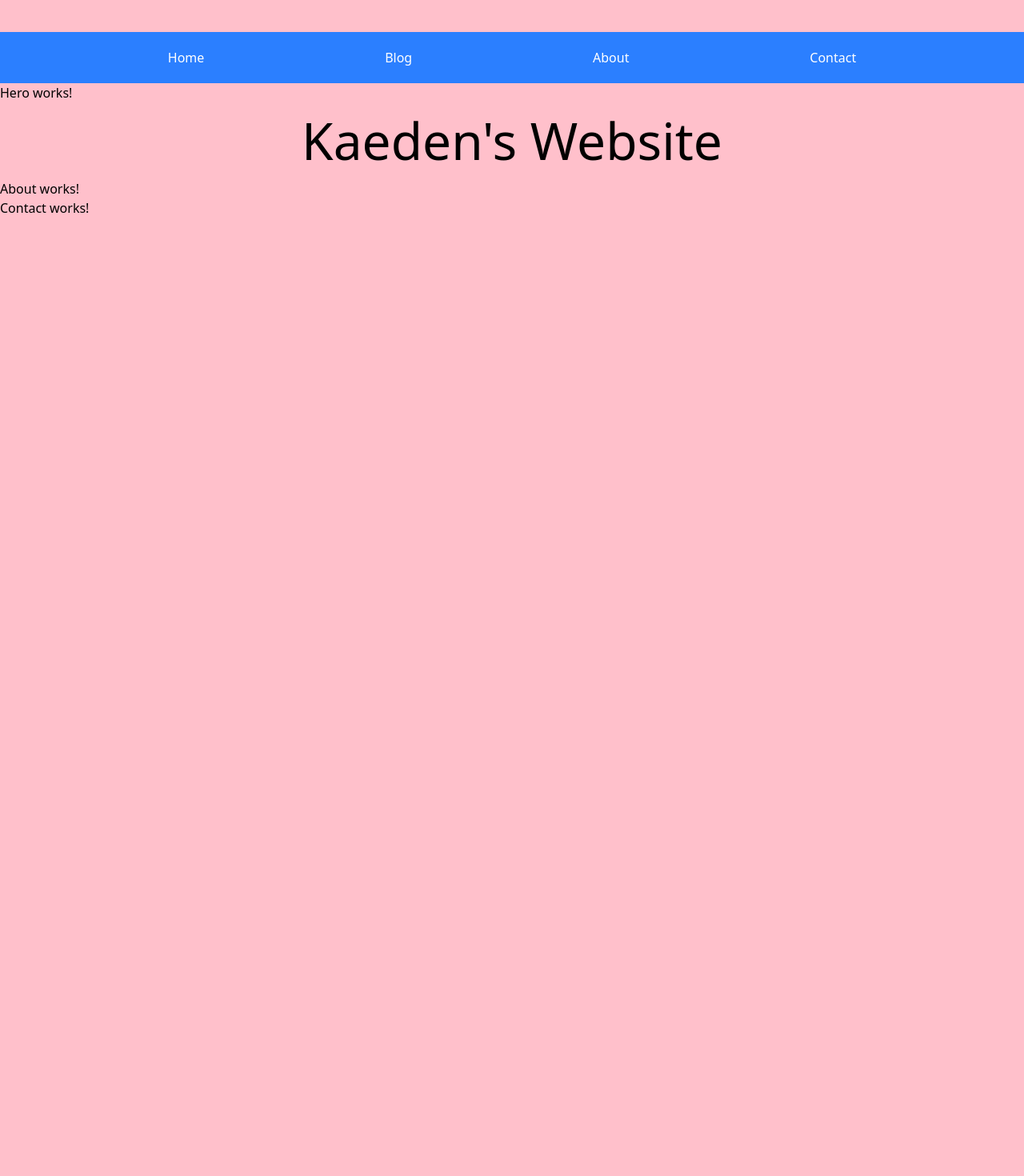
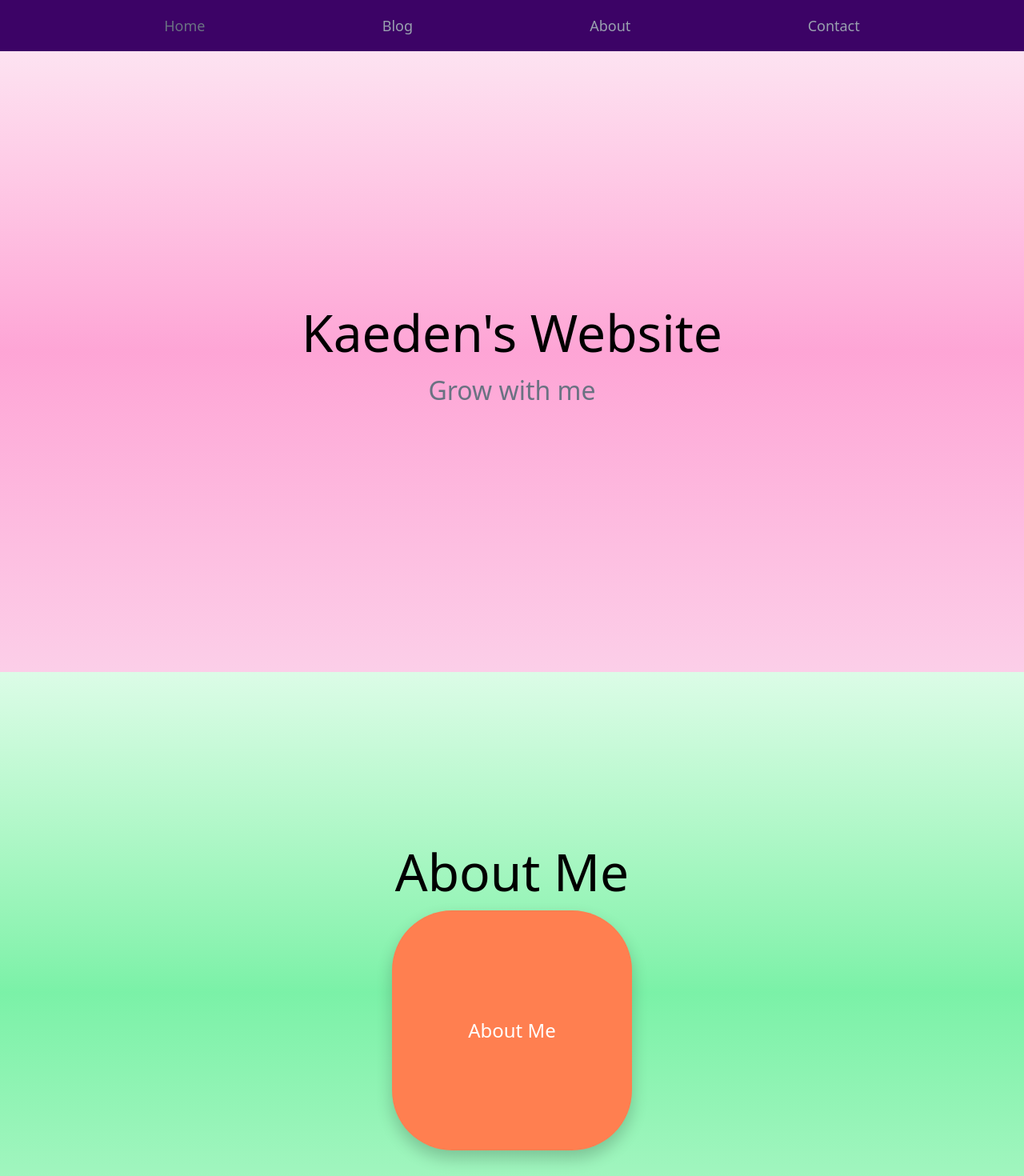
Before and after one commit to kaeden-bryer/PersonalWebsite, a React (Vite) app: page / in a window 1280 px wide. Shown: the top 1470 px of the page at 80% size. Before the commit the page ends 800 px from the top, so only its background shows below. Built offline with nearby package versions, Linux system fonts and the light colour scheme.

Commit message:
Experiment with Framer Motion

```diff
--- a/package.json
+++ b/package.json
@@ -11,6 +11,7 @@
   },
   "dependencies": {
     "@tailwindcss/vite": "^4.1.14",
+    "motion": "^12.23.22",
     "react": "^19.1.1",
     "react-dom": "^19.1.1",
     "react-router": "^7.9.3",
--- a/src/App.tsx
+++ b/src/App.tsx
@@ -1,6 +1,4 @@
 import { useState } from 'react'
-import reactLogo from './assets/react.svg'
-import viteLogo from '/vite.svg'
 import './App.css'
 import Hero from './components/Hero.tsx'
 import About from './components/About.tsx'
--- a/src/components/About.tsx
+++ b/src/components/About.tsx
@@ -1,9 +1,39 @@
-
+import * as motion from "motion/react-client"
 
 function About() {
+    const ball = {
+        width: 300,
+        height: 300,
+        backgroundColor: 'coral',
+        borderRadius: "25%",
+        display: "flex",
+        justifyContent: "center",
+        alignItems: "center",
+        fontSize: "1.5em",
+        color: "white",
+        boxShadow: "0 10px 20px rgba(0,0,0,0.2)",
+    }
+
     return (
         <>
-            <div>About works!</div>
+            <section
+                id="about"
+                className="min-h-screen flex flex-col justify-center items-center bg-gradient-to-b from-green-100 via-green-300 to-green-200"
+            >
+                <h1 className="flex justify-center text-[4em]">About Me</h1>
+                <motion.div
+                    initial={{ opacity: 0, scale: 0}}
+                    animate={{opacity: 1, scale: 1}}
+                    whileHover={{ scale: 1.2, rotate:360 }}
+                    transition={{
+                        duration: 0.4,
+                        scale: {type: "spring", visualDuration: 0.4, bounce: 0.5 },
+                    }}
+                    style={ball}
+                >
+                    About Me
+                </motion.div>
+            </section>
         </>
     )
 } export default About
--- a/src/components/Contact.tsx
+++ b/src/components/Contact.tsx
@@ -3,7 +3,12 @@
 function Contact() {
     return (
         <>
-            <div>Contact works!</div>
+            <section
+                id="contact"
+                className="min-h-screen flex flex-col justify-center items-center bg-gradient-to-b from-blue-100 via-blue-300 to-blue-200"
+            >
+                <h1 className="flex justify-center text-[4em]">Contact Me</h1>
+            </section>
         </>
     )
 } export default Contact
--- /dev/null
+++ b/src/components/Footer.tsx
@@ -0,0 +1,9 @@
+
+
+function Footer() {
+    return (
+        <>
+            <div>Footer works!</div>
+        </>
+    )
+} export default Footer
--- a/src/components/Hero.tsx
+++ b/src/components/Hero.tsx
@@ -1,10 +1,22 @@
-
+import * as motion from "motion/react-client"
 
 function Hero() {
     return (
         <>
-            <div>Hero works!</div>
-            <h1 className="flex justify-center text-[4em]">Kaeden's Website</h1>
+            <section
+                id="hero"
+                className="min-h-screen w-screen flex flex-col justify-center items-center bg-gradient-to-b from-pink-100 via-pink-300 to-pink-200"
+            >
+                <motion.div
+                    initial={{ opacity: 0, y: 100}}
+                    animate={{opacity: 1, y: 0}}
+                    transition={{ duration: 1.5 }}
+                >
+                    <h1 className="flex justify-center text-[4em]">Kaeden's Website</h1>
+                    <h3 className="flex justify-center text-[2em] text-gray-500">Grow with me</h3>
+                </motion.div>
+
+            </section>
         </>
     )
 } export default Hero
--- a/src/components/Navbar.tsx
+++ b/src/components/Navbar.tsx
@@ -7,12 +7,12 @@
 function Navbar() {
     return (
         <>
-            <div className="w-screen h-16 bg-blue-500 flex flex-row items-center justify-center">
+            <div className="w-screen h-16 bg-purple-950 flex flex-row items-center justify-center">
                 <ul className="flex flex-row list-none justify-evenly w-screen">
-                    <li className="text-white px-4 hover:underline"><a href="https://www.grizzhacks.org">Home</a></li>
-                    <li className="text-white px-4 hover:underline"><a href="/blog">Blog</a></li>
-                    <li className="text-white px-4 hover:underline">About</li>
-                    <li className="text-white px-4 hover:underline">Contact</li>
+                    <li className="text-gray-500 px-4 text-lg hover:text-gray-300"><a href="/">Home</a></li>
+                    <li className="text-gray-400 px-4 text-lg hover:text-gray-300"><a href="/blog">Blog</a></li>
+                    <li className="text-gray-400 px-4 text-lg hover:text-gray-300"><a href="#about">About</a></li>
+                    <li className="text-gray-400 px-4 text-lg hover:text-gray-300"><a href="#contact">Contact</a></li>
                 </ul>
             </div>
         </>
--- a/src/index.css
+++ b/src/index.css
@@ -7,3 +7,9 @@ body {
   background-color: pink;
   margin: 40px;
 }
+
+@layer base {
+  html {
+    @apply scroll-smooth;
+  }
+}
--- a/src/main.tsx
+++ b/src/main.tsx
@@ -8,7 +8,9 @@ import Navbar from './components/navbar.tsx'
 
 createRoot(document.getElementById('root')!).render(
   <StrictMode>
-    <Navbar />
+    <div className="fixed top-0 left-0 w-screen">
+      <Navbar />
+    </div>
     <BrowserRouter>
       <Routes>
         <Route path="/" element={<App />} />
```
Also changed, not shown: 1 other file (tests, documents, lock files or other folders).
